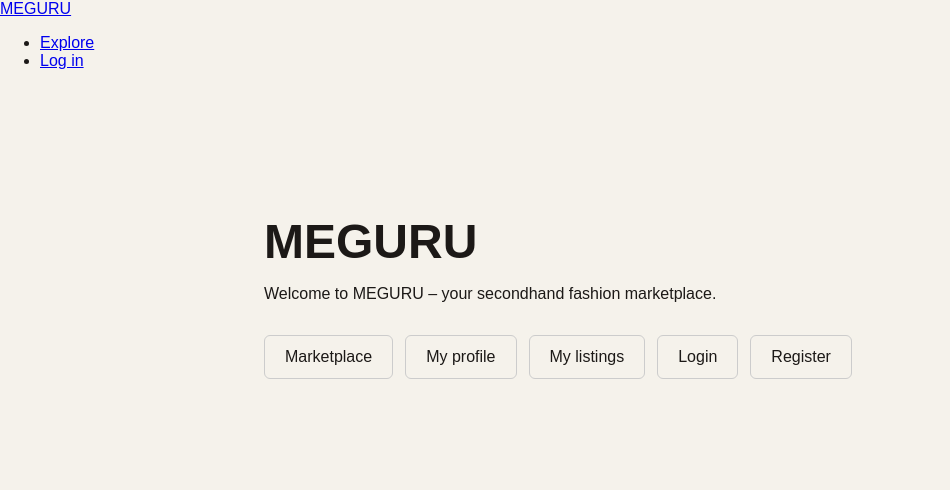
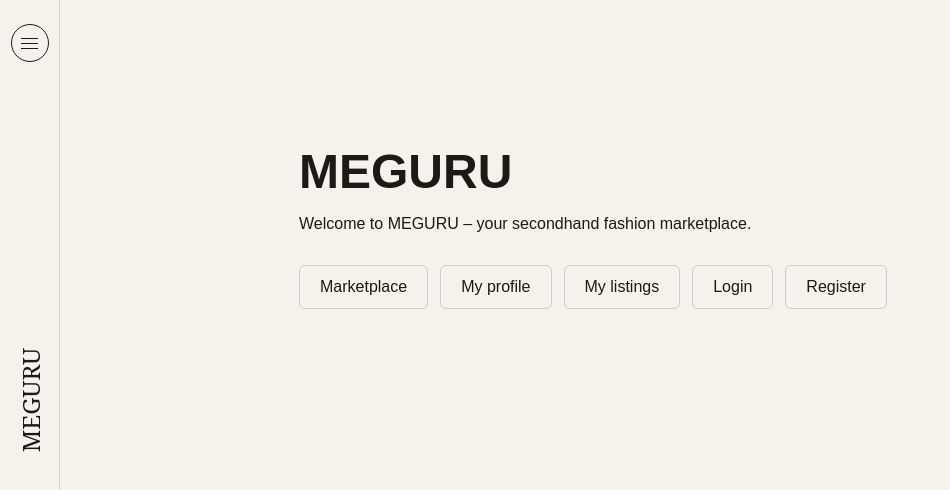
Before and after one commit to saadondaniella/meguru, an Angular app: page / in a window 1280 px wide. Shown: the top 490 px of the page, without its empty margins (0-950 px from the left). Built offline with nearby package versions, Linux system fonts and the light colour scheme.

Commit message:
feat: add fixed sidebar and accessible navigation drawer

```diff
--- a/src/app/app.css
+++ b/src/app/app.css
@@ -0,0 +1,8 @@
+@media (min-width: 769px) {
+  :host {
+    display: block;
+    box-sizing: border-box;
+    min-height: 100dvh;
+    padding-left: 70px;
+  }
+}
--- a/src/app/app.html
+++ b/src/app/app.html
@@ -1,3 +1,5 @@
 <app-navbar></app-navbar>
 
-<router-outlet></router-outlet>
+<main [attr.inert]="isMenuOpen() ? '' : null">
+  <router-outlet></router-outlet>
+</main>
--- a/src/app/app.ts
+++ b/src/app/app.ts
@@ -10,4 +10,6 @@ import { Navbar } from './components/navbar/navbar';
 })
 export class App {
   protected readonly title = signal('meguru');
+
+  readonly isMenuOpen = Navbar.menuOpen;
 }
--- a/src/app/components/navbar/navbar.css
+++ b/src/app/components/navbar/navbar.css
@@ -0,0 +1,178 @@
+:host {
+  --sidebar-width: 60px;
+  --cream: #f5f2eb;
+  --green: #4d5d46;
+  --rust: #9e5a44;
+}
+
+/* FIXED SIDEBAR */
+
+.sidebar {
+  position: fixed;
+  top: 0;
+  left: 0;
+  width: var(--sidebar-width);
+  height: 100vh;
+  height: 100dvh;
+  z-index: 1000;
+  display: flex;
+  flex-direction: column;
+  align-items: center;
+  background: var(--cream);
+  border-right: 1px solid #d6d0c6;
+}
+
+.menu-toggle {
+  width: 38px;
+  height: 38px;
+  margin-top: 24px;
+  border: 1px solid #1c1917;
+  border-radius: 50%;
+  background: transparent;
+  cursor: pointer;
+  display: flex;
+  flex-direction: column;
+  align-items: center;
+  justify-content: center;
+  gap: 4px;
+}
+
+.menu-toggle span {
+  width: 17px;
+  height: 1px;
+  background: #1c1917;
+}
+
+.sidebar-logo {
+  position: absolute;
+  top: 50%;
+  left: 50%;
+  transform: translate(-50%, -50%) rotate(-90deg);
+  color: #1c1917;
+  font-family: 'Noto Serif', serif;
+  font-size: 24px;
+  text-decoration: none;
+  white-space: nowrap;
+}
+
+/* BACKDROP */
+
+.menu-backdrop {
+  position: fixed;
+  inset: 0;
+  z-index: 1001;
+  background: rgba(28, 25, 23, 0.25);
+}
+
+/* EXPANDED PANEL */
+
+.menu-panel {
+  position: fixed;
+  top: 0;
+  left: 0;
+  z-index: 1002;
+  width: min(38vw, 520px);
+  height: 100vh;
+  height: 100dvh;
+  padding: 32px 42px;
+  box-sizing: border-box;
+  background: var(--cream);
+  display: flex;
+  flex-direction: column;
+  justify-content: space-between;
+  transform: translateX(-105%);
+  visibility: hidden;
+  transition:
+    transform 0.4s ease,
+    visibility 0.4s;
+}
+
+.menu-panel.is-open {
+  transform: translateX(0);
+  visibility: visible;
+}
+
+.menu-panel-header,
+.menu-panel-footer {
+  display: flex;
+  justify-content: space-between;
+  align-items: center;
+  gap: 20px;
+  font-family: 'JetBrains Mono', monospace;
+  font-size: 10px;
+  letter-spacing: 0.06em;
+}
+
+.menu-close {
+  border: none;
+  background: transparent;
+  font-size: 32px;
+  cursor: pointer;
+}
+
+.menu-panel-content {
+  width: 100%;
+  max-width: 420px;
+  margin: 0 auto;
+}
+
+.menu-brand {
+  margin-bottom: 48px;
+}
+
+.menu-brand > span {
+  font-family: 'Noto Serif', serif;
+  font-size: clamp(40px, 5vw, 72px);
+}
+
+.menu-brand p {
+  font-family: 'JetBrains Mono', monospace;
+  font-size: 10px;
+  letter-spacing: 0.08em;
+}
+
+.menu-links {
+  display: flex;
+  flex-direction: column;
+  gap: 14px;
+}
+
+.menu-links a,
+.menu-links button {
+  display: flex;
+  align-items: center;
+  justify-content: center;
+  min-height: 52px;
+  padding: 14px 20px;
+  box-sizing: border-box;
+  border: 1px solid var(--rust);
+  border-radius: 0;
+  background: var(--rust);
+  color: white;
+  font-family: 'JetBrains Mono', monospace;
+  font-size: 11px;
+  letter-spacing: 0.08em;
+  text-decoration: none;
+  cursor: pointer;
+  transition: background 0.2s ease;
+}
+
+.menu-links a:hover,
+.menu-links button:hover {
+  background: var(--green);
+  border-color: var(--green);
+}
+
+.menu-links button:disabled {
+  opacity: 0.5;
+  cursor: not-allowed;
+}
+
+.menu-toggle:focus-visible,
+.menu-close:focus-visible,
+.sidebar-logo:focus-visible,
+.menu-links a:focus-visible,
+.menu-links button:focus-visible {
+  outline: 2px solid var(--rust);
+  outline-offset: 3px;
+}
--- a/src/app/components/navbar/navbar.html
+++ b/src/app/components/navbar/navbar.html
@@ -1,22 +1,79 @@
-<nav>
-  <a routerLink="/">MEGURU</a>
+<!-- FIXED SIDEBAR -->
+<nav class="sidebar" aria-label="Main navigation">
+  <button
+    #menuButton
+    type="button"
+    class="menu-toggle"
+    aria-label="Open navigation menu"
+    aria-controls="meguru-menu"
+    [attr.aria-expanded]="isMenuOpen()"
+    (click)="toggleMenu()"
+  >
+    <span></span>
+    <span></span>
+    <span></span>
+  </button>
 
-  <ul>
-    <li><a routerLink="/">Explore</a></li>
+  <a routerLink="/" class="sidebar-logo" (click)="closeMenu()"> MEGURU </a>
+</nav>
 
-    @if (isLoggedIn()) {
-      <li>
+<!-- BACKDROP -->
+@if (isMenuOpen()) {
+  <div class="menu-backdrop" (click)="closeMenu()"></div>
+}
+
+<!-- EXPANDED MENU -->
+<aside
+  id="meguru-menu"
+  (keydown.tab)="onMenuTab($event)"
+  class="menu-panel"
+  [class.is-open]="isMenuOpen()"
+  [attr.aria-hidden]="!isMenuOpen()"
+  [attr.inert]="!isMenuOpen() ? '' : null"
+  aria-label="Navigation panel"
+>
+  <div class="menu-panel-header">
+    <button
+      #closeButton
+      type="button"
+      class="menu-close"
+      aria-label="Close navigation menu"
+      (click)="closeMenu()"
+    >
+      ×
+    </button>
+  </div>
+
+  <div class="menu-panel-content">
+    <div class="menu-brand">
+      <span>MEGURU</span>
+      <p>WEAR IT. OWN IT. PASS IT ON.</p>
+    </div>
+
+    <div class="menu-links">
+      <a routerLink="/marketplace" (click)="closeMenu()"> EXPLORE </a>
+
+      @if (isLoggedIn()) {
+        <a routerLink="/listing-management" (click)="closeMenu()"> MY LISTINGS </a>
+
+        <a routerLink="/seller-profile" (click)="closeMenu()"> MY PROFILE </a>
+
         <button type="button" (click)="onLogout()" [disabled]="isLoggingOut()">
-          {{ isLoggingOut() ? 'Logging out...' : 'Log out' }}
+          {{ isLoggingOut() ? 'LOGGING OUT...' : 'LOG OUT' }}
         </button>
-      </li>
-    } @else {
-      <li>
-        <a routerLink="/login" (click)="clearLogoutMessage()">Log in</a>
-      </li>
-    }
-  </ul>
-</nav>
+      } @else {
+        <a routerLink="/login" (click)="closeMenu(); clearLogoutMessage()"> LOG IN </a>
+
+        <a routerLink="/register" (click)="closeMenu()"> CREATE ACCOUNT </a>
+      }
+    </div>
+  </div>
+
+  <div class="menu-panel-footer">
+    <span>PRE-LOVED CLOTHING / KEEP IT MOVING</span>
+    <span>© MEGURU</span>
+  </div>
+</aside>
 
 @if (logoutError()) {
   <p class="error-message" role="alert">
--- a/src/app/components/navbar/navbar.ts
+++ b/src/app/components/navbar/navbar.ts
@@ -1,4 +1,12 @@
-import { Component, inject, signal, effect } from '@angular/core';
+import {
+  Component,
+  inject,
+  signal,
+  effect,
+  HostListener,
+  viewChild,
+  ElementRef,
+} from '@angular/core';
 import { Router, RouterLink } from '@angular/router';
 import { Auth } from '../../services/auth';
 
@@ -13,6 +21,8 @@ export class Navbar {
   private router = inject(Router);
 
   readonly isLoggedIn = this.auth.isLoggedIn;
+  static readonly menuOpen = signal(false);
+  readonly isMenuOpen = Navbar.menuOpen;
   readonly logoutError = signal('');
   readonly logoutSuccess = signal('');
   readonly isLoggingOut = signal(false);
@@ -23,6 +33,59 @@ export class Navbar {
         this.logoutSuccess.set('');
       }
     });
+  }
+
+  readonly closeButton = viewChild<ElementRef<HTMLButtonElement>>('closeButton');
+  readonly menuButton = viewChild<ElementRef<HTMLButtonElement>>('menuButton');
+
+  toggleMenu() {
+    const willOpen = !this.isMenuOpen();
+
+    this.isMenuOpen.set(willOpen);
+
+    if (willOpen) {
+      requestAnimationFrame(() => {
+        this.closeButton()?.nativeElement.focus();
+      });
+    }
+  }
+
+  closeMenu() {
+    if (!this.isMenuOpen()) return;
+
+    this.isMenuOpen.set(false);
+    this.menuButton()?.nativeElement.focus();
+  }
+
+  @HostListener('document:keydown.escape')
+  onEscape() {
+    if (this.isMenuOpen()) {
+      this.closeMenu();
+    }
+  }
+
+  onMenuTab(event: Event) {
+    if (!this.isMenuOpen()) return;
+
+    const keyboardEvent = event as KeyboardEvent;
+    const panel = event.currentTarget as HTMLElement;
+
+    const focusableElements = Array.from(
+      panel.querySelectorAll<HTMLElement>('a[href], button:not([disabled])'),
+    );
+
+    if (!focusableElements.length) return;
+
+    const first = focusableElements[0];
+    const last = focusableElements[focusableElements.length - 1];
+
+    if (keyboardEvent.shiftKey && document.activeElement === first) {
+      keyboardEvent.preventDefault();
+      last.focus();
+    } else if (!keyboardEvent.shiftKey && document.activeElement === last) {
+      keyboardEvent.preventDefault();
+      first.focus();
+    }
   }
 
   clearLogoutMessage() {
@@ -45,6 +108,7 @@ export class Navbar {
         return;
       }
 
+      this.closeMenu();
       this.logoutSuccess.set('You have been logged out successfully.');
       await this.router.navigate(['/']);
     } catch {
```
